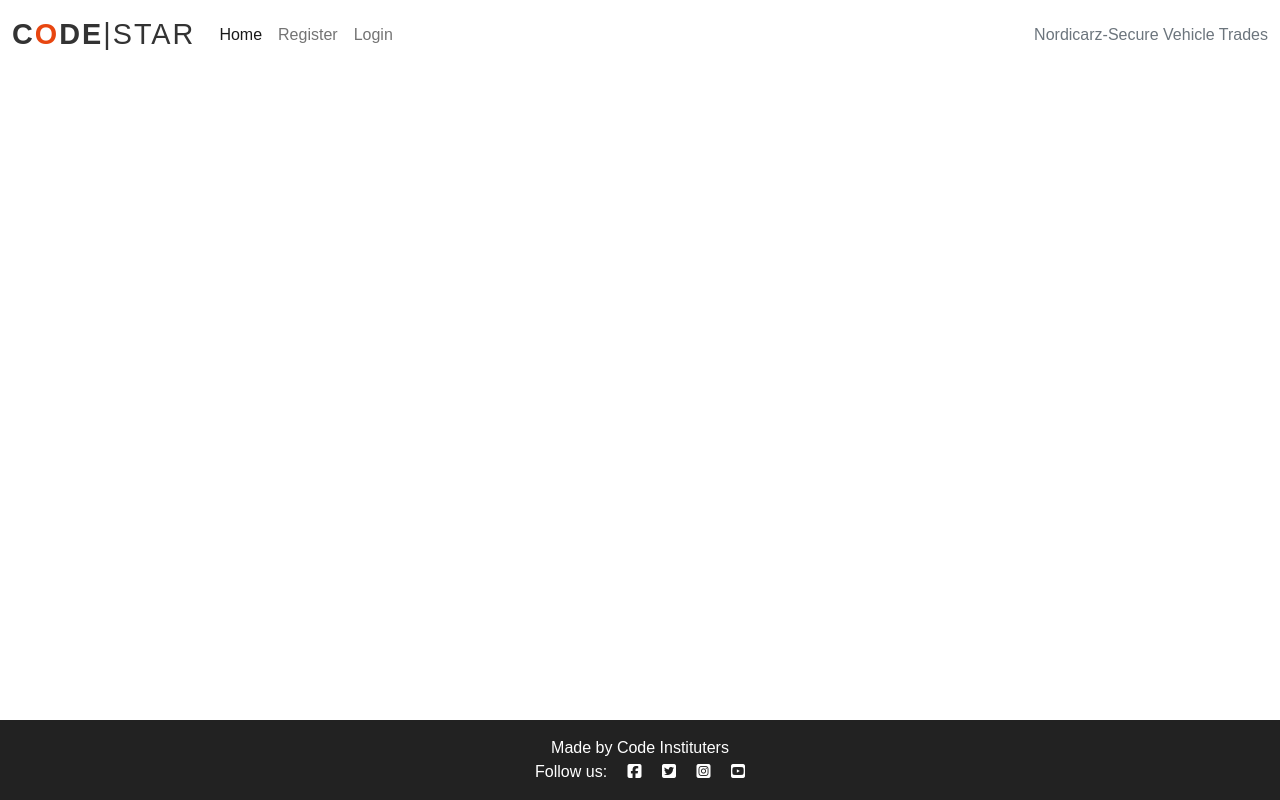
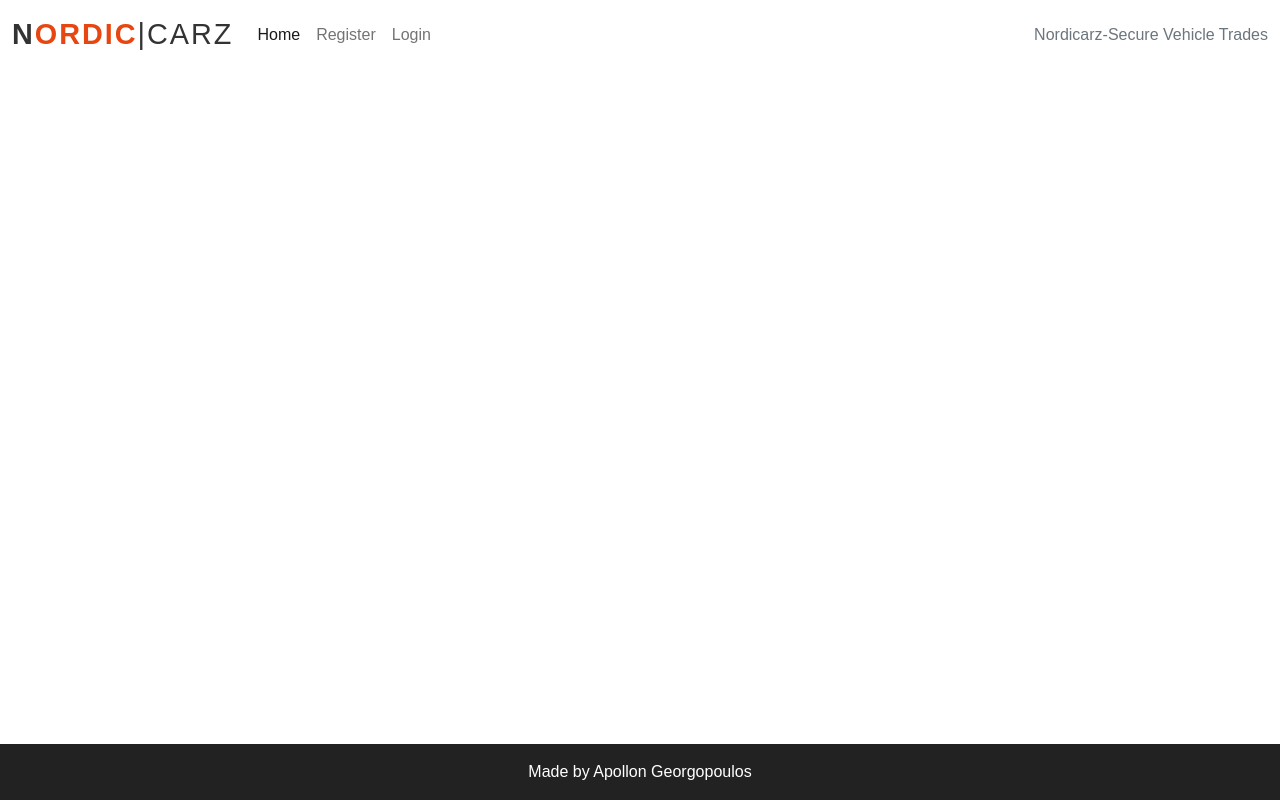
Before and after one commit to Apollon999/Django-Car-Trade, a Django app: page / in a window 1280 px wide. Run offline with Django 3.2, Linux system fonts and the light colour scheme; data that the repository does not hold is empty; some libraries are stand-ins or nearby versions.

Commit message:
clean up and style the listing and base html

```diff
--- a/nordicarz/settings.py
+++ b/nordicarz/settings.py
@@ -35,7 +35,7 @@ SECRET_KEY = os.environ.get('SECRET_KEY')
 # SECURITY WARNING: don't run with debug turned on in production!
 DEBUG = True
 
-ALLOWED_HOSTS = ['8000-apollon999-djangocartra-8wyz8pgfrjh.ws-eu101.gitpod.io', 'nordicarz.herokuapp.com']
+ALLOWED_HOSTS = ['8000-apollon999-djangocartra-a52lq1jwxak.ws-eu101.gitpod.io', 'nordicarz.herokuapp.com']
 
 
 # Application definition
--- a/templates/base.html
+++ b/templates/base.html
@@ -27,8 +27,8 @@
 
     <nav class="navbar navbar-expand-lg navbar-light bg-white">
         <div class="container-fluid">
-            <a class="navbar-brand" href="{% url 'home' %}"><span class="brand">c<span class="red-o">o</span>de<span
-                        class="thin">|star</span></span></span></a>
+            <a class="navbar-brand" href="{% url 'home' %}"><span class="brand">n<span class="red-o">ordic</span><span
+                        class="thin">|carz</span></span></span></a>
             <button class="navbar-toggler" type="button" data-bs-toggle="collapse" data-bs-target="#navbarText"
                 aria-controls="navbarText" aria-expanded="false" aria-label="Toggle navigation">
                 <span class="navbar-toggler-icon"></span>
@@ -83,11 +83,7 @@
 
     <!-- Footer -->
     <footer class="footer mt-auto py-3 dark-bg">
-        <p class="m-0 text-center text-white">Made by Code Instituters</p>
-        <p class="m-0 text-center text-white">Follow us: <i class="fab fa-facebook-square ms-3"></i>
-            <i class="fab fa-twitter-square ms-3"></i>
-            <i class="fab fa-instagram-square ms-3"></i>
-            <i class="fab fa-youtube-square ms-3"></i></p>
+        <p class="m-0 text-center text-white">Made by Apollon Georgopoulos</p>
     </footer>
     <script>
         setTimeout(function() {
```
Also changed, not shown: static/css/style.css (indentation only).
